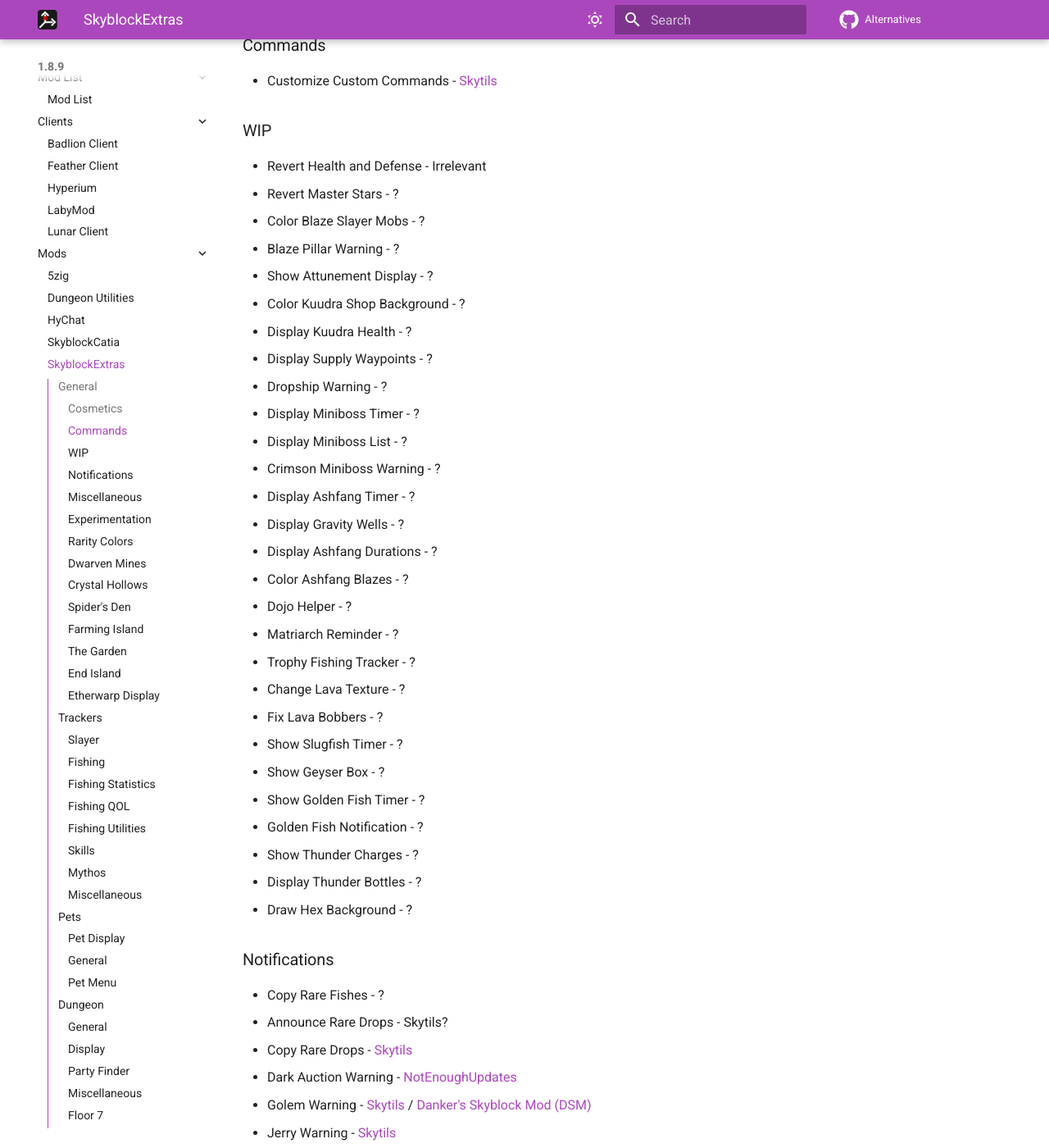
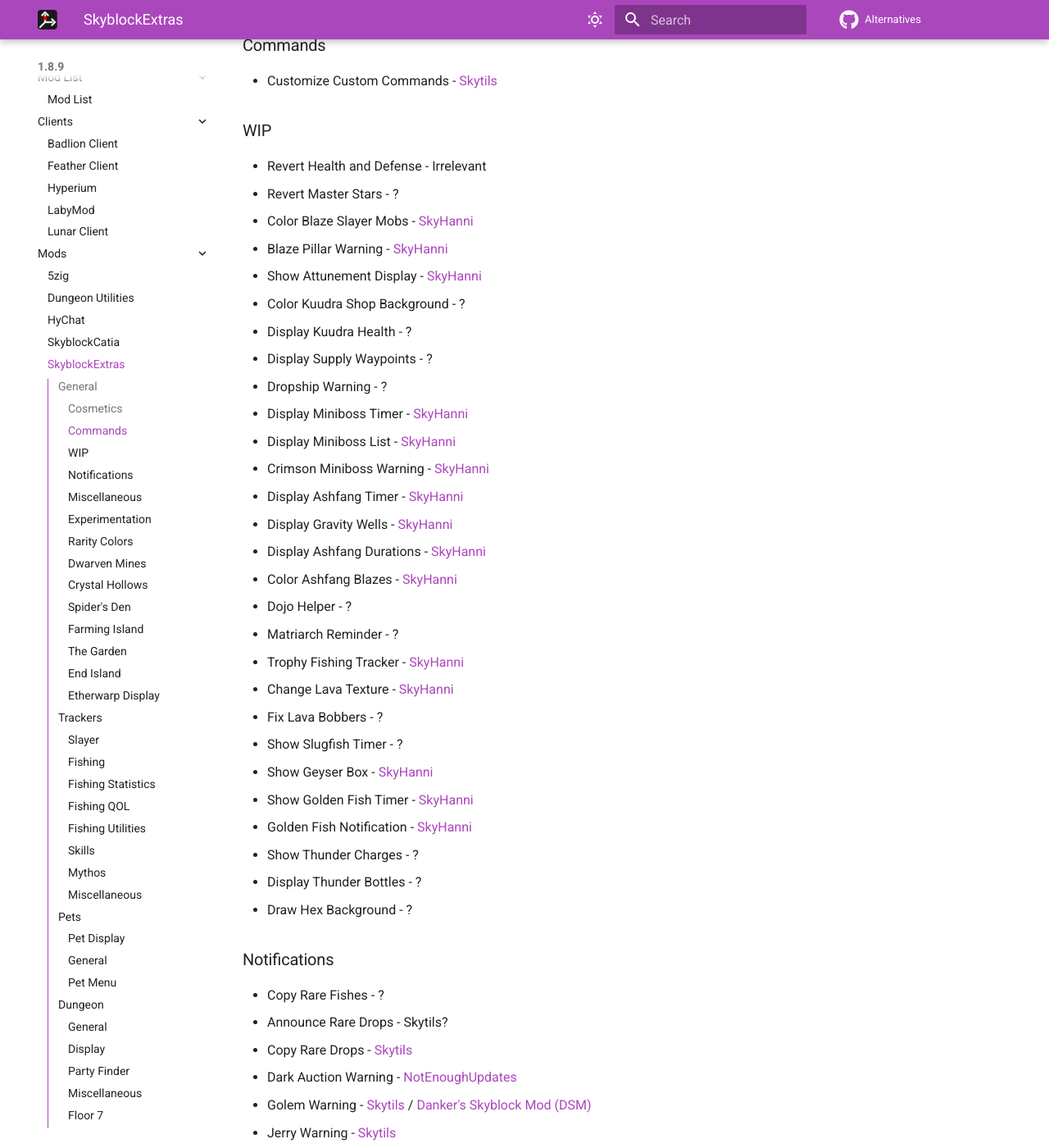
Before and after one commit to MicrocontrollersDev/Alternatives, an MkDocs documentation site: the page built from docs/1.8.9/skyblockextras.md, in a window 1280 px wide and 1400 px high, scrolled down 593 px. Shown: the whole window at 82% size. Built offline with MkDocs 1.6.1 and Material for MkDocs 9.7.7, drawn with Linux system fonts in a browser that asks for light colours; comment, search, counter and statistics services are not loaded; some of the changed text lies outside the part shown.

Commit message:
fix: added a bunch of features as added in skyhanni

```diff
--- a/docs/1.8.9/skyblockextras.md
+++ b/docs/1.8.9/skyblockextras.md
@@ -33,29 +33,29 @@
 
 * Revert Health and Defense - Irrelevant
 * Revert Master Stars - ?
-* Color Blaze Slayer Mobs - ?
-* Blaze Pillar Warning - ?
-* Show Attunement Display - ?
+* Color Blaze Slayer Mobs - [SkyHanni](https://modrinth.com/mod/skyhanni)
+* Blaze Pillar Warning - [SkyHanni](https://modrinth.com/mod/skyhanni)
+* Show Attunement Display - [SkyHanni](https://modrinth.com/mod/skyhanni)
 * Color Kuudra Shop Background - ?
 * Display Kuudra Health - ?
 * Display Supply Waypoints - ?
 * Dropship Warning - ?
-* Display Miniboss Timer - ?
-* Display Miniboss List - ?
-* Crimson Miniboss Warning - ?
-* Display Ashfang Timer - ?
-* Display Gravity Wells - ?
-* Display Ashfang Durations - ?
-* Color Ashfang Blazes - ?
+* Display Miniboss Timer - [SkyHanni](https://modrinth.com/mod/skyhanni)
+* Display Miniboss List - [SkyHanni](https://modrinth.com/mod/skyhanni)
+* Crimson Miniboss Warning - [SkyHanni](https://modrinth.com/mod/skyhanni)
+* Display Ashfang Timer - [SkyHanni](https://modrinth.com/mod/skyhanni)
+* Display Gravity Wells - [SkyHanni](https://modrinth.com/mod/skyhanni)
+* Display Ashfang Durations - [SkyHanni](https://modrinth.com/mod/skyhanni)
+* Color Ashfang Blazes - [SkyHanni](https://modrinth.com/mod/skyhanni)
 * Dojo Helper - ?
 * Matriarch Reminder - ?
-* Trophy Fishing Tracker - ?
-* Change Lava Texture - ?
+* Trophy Fishing Tracker - [SkyHanni](https://modrinth.com/mod/skyhanni)
+* Change Lava Texture - [SkyHanni](https://modrinth.com/mod/skyhanni)
 * Fix Lava Bobbers - ?
 * Show Slugfish Timer - ?
-* Show Geyser Box - ?
-* Show Golden Fish Timer - ?
-* Golden Fish Notification - ?
+* Show Geyser Box - [SkyHanni](https://modrinth.com/mod/skyhanni)
+* Show Golden Fish Timer - [SkyHanni](https://modrinth.com/mod/skyhanni)
+* Golden Fish Notification - [SkyHanni](https://modrinth.com/mod/skyhanni)
 * Show Thunder Charges - ?
 * Display Thunder Bottles - ?
 * Draw Hex Background - ?
@@ -114,7 +114,7 @@
 * Show Star Cult Timer - [NotEnoughUpdates](https://modrinth.com/mod/notenoughupdates)
 * Show Events Display - [SkyblockPersonalized](https://github.com/Cobble8/SkyblockPersonalized/releases/latest)
 * Show Titanium Warning - [NotEnoughUpdates](https://modrinth.com/mod/notenoughupdates)
-* Show Golden Goblin Warning - ?
+* Show Golden Goblin Warning - [SkyHanni](https://modrinth.com/mod/skyhanni)
 * Show Skymall Warning - [Skytils](https://github.com/Skytils/SkytilsMod/releases/latest)
 
 ### Crystal Hollows
@@ -146,7 +146,7 @@
 ### Spider's Den
 
 * Show Spider's Den Waypoints - [Skytils](https://github.com/Skytils/SkytilsMod/releases/latest)
-* Show Arachne HP - [Skytils](https://github.com/Skytils/SkytilsMod/releases/latest)
+* Show Arachne HP - [Skytils](https://github.com/Skytils/SkytilsMod/releases/latest) / [SkyHanni](https://modrinth.com/mod/skyhanni)
 * Show Arachne Counter - [Skytils](https://github.com/Skytils/SkytilsMod/releases/latest)
 
 ### Farming Island
@@ -157,22 +157,22 @@
 ### The Garden
 
 * Visitor List - [SkyHanni](https://modrinth.com/mod/skyhanni)
-* Visitor Warning (Full Queue) - ?
+* Visitor Warning (Full Queue) - [SkyHanni](https://modrinth.com/mod/skyhanni)
 * Composter Warning - [SkyHanni](https://modrinth.com/mod/skyhanni)
 
 ### End Island
 
-* Show Soul Flow Display - [Skytils](https://github.com/Skytils/SkytilsMod/releases/latest)
+* Show Soul Flow Display - [Skytils](https://github.com/Skytils/SkytilsMod/releases/latest) / [SkyHanni](https://modrinth.com/mod/skyhanni)
 * Show Final Destination Display - ?
 * Show Excess Mana - [Skytils](https://github.com/Skytils/SkytilsMod/releases/latest)
 * Merge Excess Mana - ?
 * Hide Zero Damage Nametags - ?
-* Show Voidgloom Info - [Skytils](https://github.com/Skytils/SkytilsMod/releases/latest)
-* Highlight Skull Textures - [Skytils](https://github.com/Skytils/SkytilsMod/releases/latest)
-* Highlight Beacon Blocks - [Skytils](https://github.com/Skytils/SkytilsMod/releases/latest)
-* Show Beacon Warning - [Skytils](https://github.com/Skytils/SkytilsMod/releases/latest)
+* Show Voidgloom Info - [Skytils](https://github.com/Skytils/SkytilsMod/releases/latest) / [SkyHanni](https://modrinth.com/mod/skyhanni)
+* Highlight Skull Textures - [Skytils](https://github.com/Skytils/SkytilsMod/releases/latest) / [SkyHanni](https://modrinth.com/mod/skyhanni)
+* Highlight Beacon Blocks - [Skytils](https://github.com/Skytils/SkytilsMod/releases/latest) / [SkyHanni](https://modrinth.com/mod/skyhanni)
+* Show Beacon Warning - [Skytils](https://github.com/Skytils/SkytilsMod/releases/latest) / [SkyHanni](https://modrinth.com/mod/skyhanni)
 * Show Only for Own Boss - [Skytils](https://github.com/Skytils/SkytilsMod/releases/latest)
-* Highlight Endermen Stages - [Skytils](https://github.com/Skytils/SkytilsMod/releases/latest)
+* Highlight Endermen Stages - [Skytils](https://github.com/Skytils/SkytilsMod/releases/latest) / [SkyHanni](https://modrinth.com/mod/skyhanni)
 * Hide Beam Attack - ?
 * Hide Enderman Hurt Effects - ?
 * Stop Enderman Teleportation - [Skytils](https://github.com/Skytils/SkytilsMod/releases/latest)
@@ -194,29 +194,29 @@
 * Reset Counter on Restart - ?
 * Show Miniboss Spawn - [Skytils](https://github.com/Skytils/SkytilsMod/releases/latest)
 * Maddox Dial - [Danker's Skyblock Mod (DSM)](https://modrinth.com/mod/dankers-skyblock-mod)
-* Inactive Quest Warning - ?
-* Boss Soon Warning - [SkyblockAddons Unofficial](https://modrinth.com/mod/skyblockaddons-unofficial)
+* Inactive Quest Warning - [SkyHanni](https://modrinth.com/mod/skyhanni)
+* Boss Soon Warning - [SkyblockAddons Unofficial](https://modrinth.com/mod/skyblockaddons-unofficial) / [SkyHanni](https://modrinth.com/mod/skyhanni)
 * Boss Spawn Warning - ?
 * Show Boss Slain Time - [Skytils](https://github.com/Skytils/SkytilsMod/releases/latest)
 
 ### Fishing
 
-* Show Fishing Counter - [Danker's Skyblock Mod (DSM)](https://modrinth.com/mod/dankers-skyblock-mod)
-* Show General Counter - [Danker's Skyblock Mod (DSM)](https://modrinth.com/mod/dankers-skyblock-mod)
-* Toggle Winter Counter - [Danker's Skyblock Mod (DSM)](https://modrinth.com/mod/dankers-skyblock-mod)
-* Toggle Shark Counter - [Danker's Skyblock Mod (DSM)](https://modrinth.com/mod/dankers-skyblock-mod)
-* Toggle Spooky Counter - [Danker's Skyblock Mod (DSM)](https://modrinth.com/mod/dankers-skyblock-mod)
-* Toggle Mining Fishing Counter - [Danker's Skyblock Mod (DSM)](https://modrinth.com/mod/dankers-skyblock-mod)
-* Toggle Crimson Fishing Counter - ?
+* Show Fishing Counter - [SkyHanni](https://modrinth.com/mod/skyhanni) / [Danker's Skyblock Mod (DSM)](https://modrinth.com/mod/dankers-skyblock-mod)
+* Show General Counter - [SkyHanni](https://modrinth.com/mod/skyhanni) / [Danker's Skyblock Mod (DSM)](https://modrinth.com/mod/dankers-skyblock-mod)
+* Toggle Winter Counter - [SkyHanni](https://modrinth.com/mod/skyhanni) / [Danker's Skyblock Mod (DSM)](https://modrinth.com/mod/dankers-skyblock-mod)
+* Toggle Shark Counter - [SkyHanni](https://modrinth.com/mod/skyhanni) / [Danker's Skyblock Mod (DSM)](https://modrinth.com/mod/dankers-skyblock-mod)
+* Toggle Spooky Counter - [SkyHanni](https://modrinth.com/mod/skyhanni) / [Danker's Skyblock Mod (DSM)](https://modrinth.com/mod/dankers-skyblock-mod)
+* Toggle Mining Fishing Counter - [SkyHanni](https://modrinth.com/mod/skyhanni) / [Danker's Skyblock Mod (DSM)](https://modrinth.com/mod/dankers-skyblock-mod)
+* Toggle Crimson Fishing Counter - [SkyHanni](https://modrinth.com/mod/skyhanni)
 
 ### Fishing Statistics
 
-* Show General Stats - [Danker's Skyblock Mod (DSM)](https://modrinth.com/mod/dankers-skyblock-mod)
-* Show Winter Stats - [Danker's Skyblock Mod (DSM)](https://modrinth.com/mod/dankers-skyblock-mod)
-* Show Shark Stats - [Danker's Skyblock Mod (DSM)](https://modrinth.com/mod/dankers-skyblock-mod)
-* Show Spooky Stats - [Danker's Skyblock Mod (DSM)](https://modrinth.com/mod/dankers-skyblock-mod)
-* Show Mining Fishing Stats - [Danker's Skyblock Mod (DSM)](https://modrinth.com/mod/dankers-skyblock-mod)
-* Show Crimson Fishing Stats - ?
+* Show General Stats - [SkyHanni](https://modrinth.com/mod/skyhanni) / [Danker's Skyblock Mod (DSM)](https://modrinth.com/mod/dankers-skyblock-mod)
+* Show Winter Stats - [SkyHanni](https://modrinth.com/mod/skyhanni) / [Danker's Skyblock Mod (DSM)](https://modrinth.com/mod/dankers-skyblock-mod)
+* Show Shark Stats - [SkyHanni](https://modrinth.com/mod/skyhanni) / [Danker's Skyblock Mod (DSM)](https://modrinth.com/mod/dankers-skyblock-mod)
+* Show Spooky Stats - [SkyHanni](https://modrinth.com/mod/skyhanni) / [Danker's Skyblock Mod (DSM)](https://modrinth.com/mod/dankers-skyblock-mod)
+* Show Mining Fishing Stats - [SkyHanni](https://modrinth.com/mod/skyhanni) / [Danker's Skyblock Mod (DSM)](https://modrinth.com/mod/dankers-skyblock-mod)
+* Show Crimson Fishing Stats - [SkyHanni](https://modrinth.com/mod/skyhanni)
 
 ### Fishing QOL
 
@@ -232,17 +232,17 @@
 ### Skills
 
 * Revert EXP Display - [SkyblockAddons Unofficial](https://modrinth.com/mod/skyblockaddons-unofficial)
-* Show Custom Skill Display - [NotEnoughUpdates](https://modrinth.com/mod/notenoughupdates)
-* Show Skill Trackers - [NotEnoughUpdates](https://modrinth.com/mod/notenoughupdates) / [Danker's Skyblock Mod (DSM)](https://modrinth.com/mod/dankers-skyblock-mod)
-* Show EXP Rate - [NotEnoughUpdates](https://modrinth.com/mod/notenoughupdates) / [Danker's Skyblock Mod (DSM)](https://modrinth.com/mod/dankers-skyblock-mod)
+* Show Custom Skill Display - [NotEnoughUpdates](https://modrinth.com/mod/notenoughupdates) / [SkyHanni](https://modrinth.com/mod/skyhanni)
+* Show Skill Trackers - [NotEnoughUpdates](https://modrinth.com/mod/notenoughupdates) / [Danker's Skyblock Mod (DSM)](https://modrinth.com/mod/dankers-skyblock-mod) / [SkyHanni](https://modrinth.com/mod/skyhanni)
+* Show EXP Rate - [NotEnoughUpdates](https://modrinth.com/mod/notenoughupdates) / [Danker's Skyblock Mod (DSM)](https://modrinth.com/mod/dankers-skyblock-mod) / [SkyHanni](https://modrinth.com/mod/skyhanni)
 * Show Time Change - [Danker's Skyblock Mod (DSM)](https://modrinth.com/mod/dankers-skyblock-mod)
-* Show Actions Needed - [Danker's Skyblock Mod (DSM)](https://modrinth.com/mod/dankers-skyblock-mod)
-* Show Time Needed - [NotEnoughUpdates](https://modrinth.com/mod/notenoughupdates) / [Danker's Skyblock Mod (DSM)](https://modrinth.com/mod/dankers-skyblock-mod)
-* Show Total Information - [NotEnoughUpdates](https://modrinth.com/mod/notenoughupdates) / [Danker's Skyblock Mod (DSM)](https://modrinth.com/mod/dankers-skyblock-mod)
+* Show Actions Needed - [Danker's Skyblock Mod (DSM)](https://modrinth.com/mod/dankers-skyblock-mod) / [SkyHanni](https://modrinth.com/mod/skyhanni)
+* Show Time Needed - [NotEnoughUpdates](https://modrinth.com/mod/notenoughupdates) / [Danker's Skyblock Mod (DSM)](https://modrinth.com/mod/dankers-skyblock-mod) / [SkyHanni](https://modrinth.com/mod/skyhanni)
+* Show Total Information - [NotEnoughUpdates](https://modrinth.com/mod/notenoughupdates) / [Danker's Skyblock Mod (DSM)](https://modrinth.com/mod/dankers-skyblock-mod) / [SkyHanni](https://modrinth.com/mod/skyhanni)
 
 ### Mythos
 
-* Show Mythos Counter - [Skytils](https://github.com/Skytils/SkytilsMod/releases/latest)
+* Show Mythos Counter - [Skytils](https://github.com/Skytils/SkytilsMod/releases/latest) / [SkyHanni](https://modrinth.com/mod/skyhanni)
 * Shows Rare Mythos Drops - [Skytils](https://github.com/Skytils/SkytilsMod/releases/latest)
 * Announce Mythos Loot - [Skytils](https://github.com/Skytils/SkytilsMod/releases/latest)
 * Ping Nearby Particles - [Skytils](https://github.com/Skytils/SkytilsMod/releases/latest)
@@ -255,7 +255,7 @@
 * Show Golem Counter - ?
 * Show Dragon Counter - [SkyblockAddons Unofficial](https://modrinth.com/mod/skyblockaddons-unofficial)
 * Show Farming Counter - [NotEnoughUpdates](https://modrinth.com/mod/notenoughupdates)
-* Show Ghost Counter - [Danker's Skyblock Mod (DSM)](https://modrinth.com/mod/dankers-skyblock-mod)
+* Show Ghost Counter - [Danker's Skyblock Mod (DSM)](https://modrinth.com/mod/dankers-skyblock-mod) / [SkyHanni](https://modrinth.com/mod/skyhanni)
 
 ## Pets
 
@@ -355,9 +355,9 @@
 
 ### Visual
 
-* Color Enchants - [NotEnoughUpdates](https://modrinth.com/mod/notenoughupdates)
-* Show Selected Arrow - [Skytils](https://github.com/Skytils/SkytilsMod/releases/latest)
-* Show Cookie Timer - [NotEnoughUpdates](https://modrinth.com/mod/notenoughupdates)
+* Color Enchants - [NotEnoughUpdates](https://modrinth.com/mod/notenoughupdates) / [SkyHanni](https://modrinth.com/mod/skyhanni)
+* Show Selected Arrow - [Skytils](https://github.com/Skytils/SkytilsMod/releases/latest) / [SkyHanni](https://modrinth.com/mod/skyhanni)
+* Show Cookie Timer - [NotEnoughUpdates](https://modrinth.com/mod/notenoughupdates) / [SkyHanni](https://modrinth.com/mod/skyhanni)
 * Show Trapper Hides - ?
 * Show Champion EXP - ?
 * Show Hetacomb Runs - ?
@@ -383,8 +383,8 @@
 
 ### BINGO
 
-* Show Bingo List - ?
-* Show Community Goals - ?
+* Show Bingo List - [SkyHanni](https://modrinth.com/mod/skyhanni)
+* Show Community Goals - [SkyHanni](https://modrinth.com/mod/skyhanni)
 
 ### General
 
@@ -395,9 +395,9 @@
 * Show Cultivating Count - [SkyblockAddons Unofficial](https://modrinth.com/mod/skyblockaddons-unofficial)
 * Show Compact Count - ?
 * Left Click Zapper Undo - [Skytils](https://github.com/Skytils/SkytilsMod/releases/latest)
-* Show Item Cooldown - ?
-* Show Wither Shield Duration - [Skytils](https://github.com/Skytils/SkytilsMod/releases/latest) (/trackcooldown)
-* Show EXP in Minions - ?
+* Show Item Cooldown - [SkyHanni](https://modrinth.com/mod/skyhanni)
+* Show Wither Shield Duration - [Skytils](https://github.com/Skytils/SkytilsMod/releases/latest) (/trackcooldown) / [SkyHanni](https://modrinth.com/mod/skyhanni)
+* Show EXP in Minions - [SkyHanni](https://modrinth.com/mod/skyhanni)
 
 ### Bazaar
 
@@ -411,11 +411,11 @@
 * Hide Hub Messages - ?
 * Notify Scam Messages - ?
 * Auto Confirm Reports - [Hytils Reborn](https://modrinth.com/mod/hytils)
-* Hide Sea Creature Messages - [Skytils](https://github.com/Skytils/SkytilsMod/releases/latest)
+* Hide Sea Creature Messages - [Skytils](https://github.com/Skytils/SkytilsMod/releases/latest) / [SkyHanni](https://modrinth.com/mod/skyhanni)
 * Hide Coop Chat - [Skytils](https://github.com/Skytils/SkytilsMod/releases/latest) / [ToggleChat](https://github.com/boomboompower/ToggleChat/releases)
 * Hide Dicer Messages - [Skytils](https://github.com/Skytils/SkytilsMod/releases/latest)
 * Hide Random Parties - ?
-* Hide [PLAYER INFORMATION] - ?
+* Hide [PLAYER INFORMATION] - [SkyHanni](https://modrinth.com/mod/skyhanni)
 * Hide Spook Messages - ?
 
 ### Performance
@@ -441,11 +441,11 @@
 
 ### The Rift
 
-* Tubulator Highlight - ?
-* Upside-Down Highlight - ?
-* Rift Effigy Timer - ?
-* Highlight Ichor Skulls - ?
-* Stake Steak Highlight - ?
+* Tubulator Highlight - [SkyHanni](https://modrinth.com/mod/skyhanni)
+* Upside-Down Highlight - [SkyHanni](https://modrinth.com/mod/skyhanni)
+* Rift Effigy Timer - [SkyHanni](https://modrinth.com/mod/skyhanni)
+* Highlight Ichor Skulls - [SkyHanni](https://modrinth.com/mod/skyhanni)
+* Stake Steak Highlight - [SkyHanni](https://modrinth.com/mod/skyhanni)
 * Boss Soon Time Warning - ?
 * Time Warning - ?
 
@@ -458,7 +458,7 @@
 * Party Rejoin Filter - ?
 
 ### Custom Wardrobe
-* Custom Wardrobe Menu - ?
+* Custom Wardrobe Menu - [SkyHanni](https://modrinth.com/mod/skyhanni)
 
 # Contributors
 
```
Also changed, not shown: docs/1.8.9/skyblockaddons.md (+3 -3 lines), docs/1.8.9/soopy.md (+6 -6 lines).
